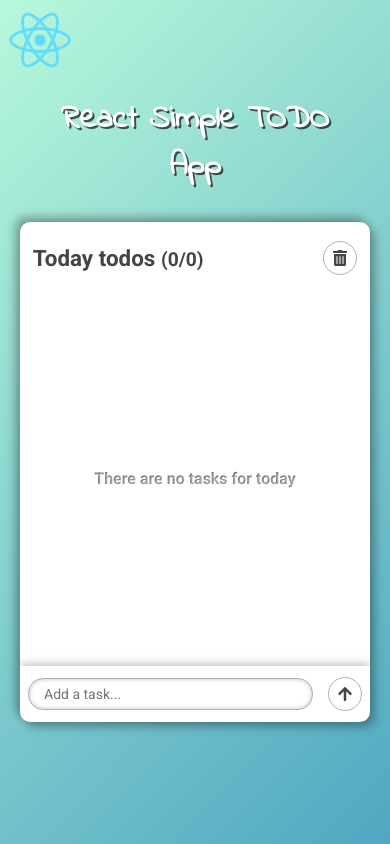
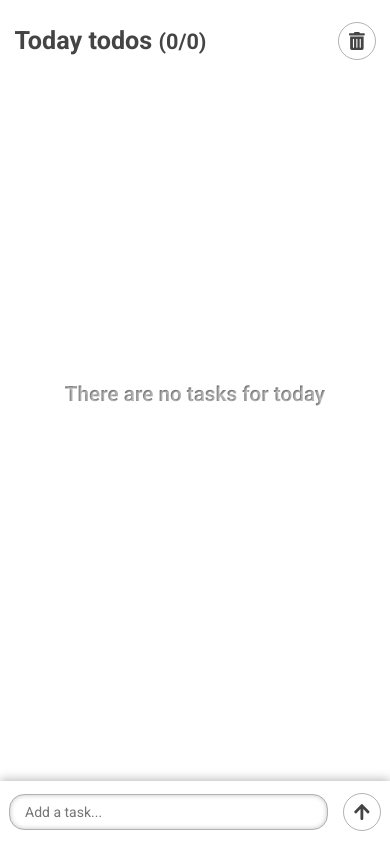
Before and after one commit to tiboldtomi/react-simple-todo-app-with-hooks, a React (Create React App) app: page / in a window 390 px wide. Built offline with nearby package versions, Linux system fonts and the light colour scheme.

Commit message:
responsivity 50%

```diff
--- a/package.json
+++ b/package.json
@@ -20,6 +20,7 @@
     "react-scripts": "3.3.0",
     "react-spring": "^8.0.27",
     "react-transition-group": "^4.3.0",
+    "react-use-measure": "^2.0.0",
     "react-with-gesture": "^4.0.8",
     "typescript": "^3.7.4",
     "uuidv4": "^6.0.0"
--- a/src/components/app/app.module.scss
+++ b/src/components/app/app.module.scss
@@ -20,11 +20,11 @@
     display: none;
 }
 
+html,
 body {
-  min-height: 100vh;
-  font-size: 16px;
-  background-image: linear-gradient(-225deg, #B7F8DB 0%, #50A7C2 100%);
-  padding: 2rem;
+    min-height: 100vh;
+    font-size: 16px;
+    background-image: linear-gradient(-225deg, #B7F8DB 0%, #50A7C2 100%);
 }
 
 .app-container {
@@ -47,19 +47,18 @@ body {
         font-weight: 700;
         color: #fff;
         text-shadow: 2px 2px rgba(0,0,0,.65);
-        margin-bottom: 3rem;
-        margin-top: 2rem;
+        margin: 3rem 0;
         text-align: center;
     }
 }
 
 @media (max-width: 600px) {
+    html,
+    body {
+        font-size: 18px;
+    }
+
     .app-container {
-
-        .app-title {
-            font-size: 32px;
-            margin-top: 4rem;
-            margin-bottom: 2rem;
-        }
+        position: relative;
     }
 }
--- a/src/components/placeholder/placeholder.module.scss
+++ b/src/components/placeholder/placeholder.module.scss
@@ -1,10 +1,10 @@
 .placeholder {
     position: absolute;
-    top: 50%;
+    top: 45%;
     left: 50%;
     width: 100%;
     transform: translate(-50%, -50%);
-    font-size: 1rem;
+    font-size: 1.15rem;
     font-weight: 600;
     background-color: #666;
     color: transparent;
--- a/src/components/todo-container/todo-container.component.tsx
+++ b/src/components/todo-container/todo-container.component.tsx
@@ -3,6 +3,7 @@ import { Todo } from '../todo';
 import jsCookies from 'js-cookie';
 import { ITodo } from '../../interfaces';
 import { TodoInput } from '../todo-input';
+import useMeasure from 'react-use-measure';
 import { useTransition } from 'react-spring';
 import { Placeholder } from '../placeholder';
 import { TodoCounter } from '../todo-counter';
@@ -15,10 +16,10 @@ interface ITodoContainerProps { }
 
 const TodoContainer: React.FC<ITodoContainerProps> = () => {
     const [todos, setTodos] = useState<ITodo[]>([]);
-    const todoHeight: number = 60;
+    const [todoRef, { height: todoHeight, width: todoWidth }] = useMeasure();
 
     const todoTransitions = useTransition(
-        todos.map((t, index) => ({ ...t, y: index * todoHeight })),
+        todos.map((t, index) => ({ ...t, y: index * todoHeight * 1.3 })),
         todo => todo.id,
         {
             from: { opacity: 0 },
@@ -90,21 +91,23 @@ const TodoContainer: React.FC<ITodoContainerProps> = () => {
                 {switchAnimations.map(({ item, props }) =>
                     item
                         ? (
-                            <>
+                            <React.Fragment key={'_todos-fragment'}>
                                 {todoTransitions.map(({ item, props }) => {
                                     const { y, opacity } = props as any;
                                     return <Todo
                                         y={y}
                                         todo={item}
+                                        ref={todoRef}
                                         key={item.id}
+                                        width={todoWidth}
                                         opacity={opacity}
                                         setDeleted={setTodoDeleted}
                                         setCompleted={setTodoCompleted}
                                     />
                                 })}
-                            </>
+                            </React.Fragment>
                         )
-                        : <Placeholder style={{ ...props }} />
+                        : <Placeholder key={'_placeholder'} style={{ ...props }} />
                 )}
             </div>
 
--- a/src/components/todo-container/todo-container.module.scss
+++ b/src/components/todo-container/todo-container.module.scss
@@ -3,8 +3,8 @@
     background: #fff;
     box-shadow: 5px 5px 10px rgba(0,0,0,.3), -5px -5px 10px rgba(0,0,0,.3);
     display: flex;
-    width: 350px;
-    height: 500px;
+    width: 450px;
+    height: 650px;
     border-radius: 10px;
     flex-direction: column;
     color: #444;
@@ -35,3 +35,14 @@
         overflow-x: hidden;
     }
 }
+
+@media (max-width: 600px) {
+    .container {
+        position: absolute;
+        top: 0;
+        left: 0;
+        width: 100vw;
+        height: 100vh;
+        border-radius: 0;
+    }
+}
--- a/src/components/todo/todo.component.tsx
+++ b/src/components/todo/todo.component.tsx
@@ -8,13 +8,14 @@ import { useSpring, animated, OpaqueInterpolation, interpolate, config } from 'r
 
 interface ITodoProps {
     todo: ITodo;
+    width: number;
     y: OpaqueInterpolation<number>;
     setDeleted: (id: string) => void;
     setCompleted: (id: string) => void;
     opacity: OpaqueInterpolation<number>;
 }
 
-const Todo: React.FC<ITodoProps> = ({ todo, setCompleted, setDeleted, y, opacity: wrapperOpacity }) => {
+const Todo: React.FC<ITodoProps> = ({ todo, setCompleted, setDeleted, y, opacity: wrapperOpacity, width }, ref) => {
     const { desc, completed, id } = todo;
     const [bind, { delta, down }] = useGesture();
     const { opacity, borderColor, textDecoration, boxShadow } = useSpring({
@@ -24,22 +25,31 @@ const Todo: React.FC<ITodoProps> = ({ todo, setCompleted, setDeleted, y, opacity
         textDecoration: completed ? 'line-through' : 'none',
     });
 
+    const swipeLimitToDelete: number = width * 0.7;
+    const deletedXPosition: number = width * 1.6;
+
     const { x } = useSpring({
-        x: down ? delta[0] : (delta[0] < -200 ? -350 : (delta[0] > 200) ? 350 : 0),
+        x: down ? delta[0] : (delta[0] < -swipeLimitToDelete ? -deletedXPosition : (delta[0] > swipeLimitToDelete ? deletedXPosition : 0)),
         onFrame: ({ x }: any) => {
-            if ((x < -300 || x > 300) && !down) {
+            if ((x < -swipeLimitToDelete || x > swipeLimitToDelete) && !down) {
                 setDeleted(id);
             }
         },
-        config: config.wobbly
+        config: config.stiff
     });
 
     return (
         <animated.div
+            ref={ref}
+            {...bind()}
             className={styles['wrapper']}
-            {...bind()}
             style={{
-                opacity: !down ? wrapperOpacity : x.interpolate({ range: [-350, -160, -100, 0, 100, 160, 350], output: [0.3, 0.6, 1, 1, 1, 0.6, 0.3] }),
+                opacity: delta[0] === 0
+                    ? wrapperOpacity
+                    : x.interpolate({
+                        range: [-deletedXPosition, -(deletedXPosition * 0.6), -(deletedXPosition * 0.3), 0, (deletedXPosition * 0.3), (deletedXPosition * 0.6), deletedXPosition],
+                        output: [0, 0.25, 0.35, 1, 0.35, 0.25, 0]
+                    }),
                 transform: interpolate([x, y], (x, y) => `translate3d(${x}px,${y}px,0)`),
             }}
         >
@@ -52,6 +62,6 @@ const Todo: React.FC<ITodoProps> = ({ todo, setCompleted, setDeleted, y, opacity
             </animated.div>
         </animated.div>
     );
-}
+};
 
-export default Todo;
+export default React.forwardRef(Todo);
--- a/src/components/todo/todo.module.scss
+++ b/src/components/todo/todo.module.scss
@@ -5,7 +5,8 @@
     .container {
         position: relative;
         cursor: default;
-        height: 48px;
+        height: 3.2rem;
+        width: 100%;
         display: flex;
         align-items: center;
         justify-content: flex-start;
```
Also changed, not shown: 1 other file (tests, documents, lock files or other folders).
